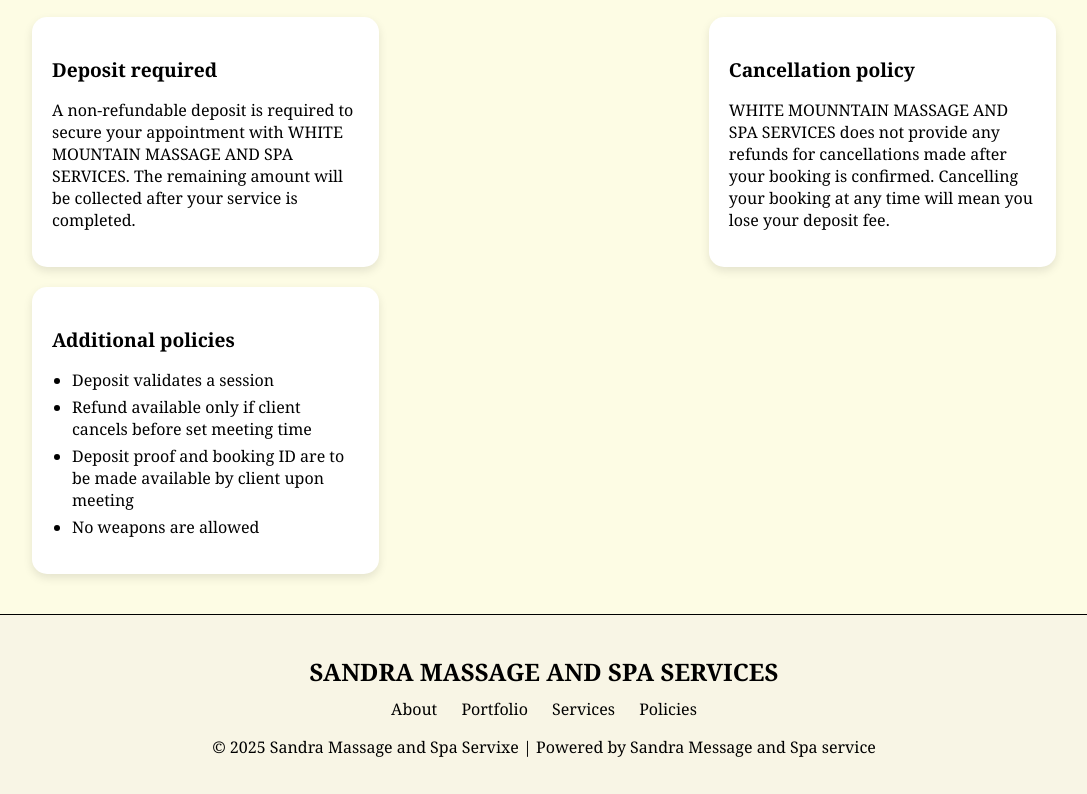
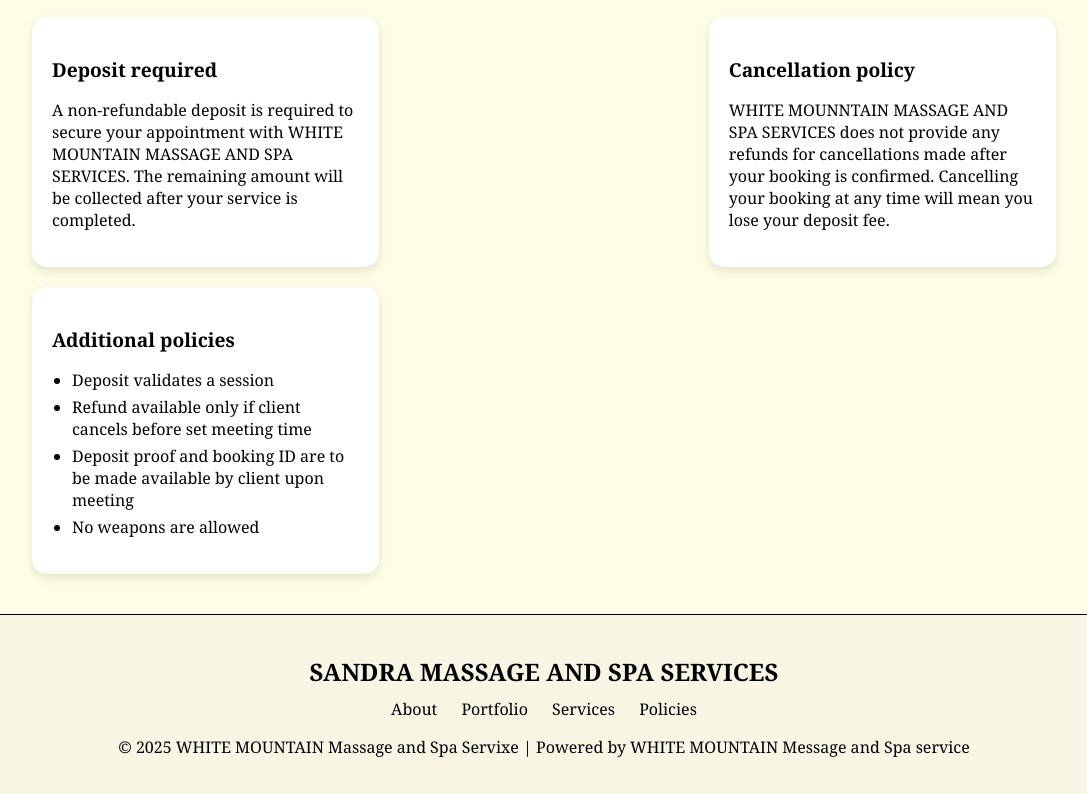
Before and after one commit to Phemmy08/Booking-Page, a plain HTML site: page index.html in a window 1280 px wide. Shown: the part 3355-4149 px from the top of the page, without its empty margins (96-1183 px from the left). Drawn offline with Linux system fonts and the light colour scheme.

Commit message:
Initial Commit

```diff
--- a/index.html
+++ b/index.html
@@ -172,7 +172,7 @@
             <a href="#">Services</a>
             <a href="#">Policies</a>
         </nav>
-        <p>&copy; 2025 Sandra Massage and Spa Servixe | Powered by Sandra Message and Spa service</p>
+        <p>&copy; 2025 WHITE MOUNTAIN Massage and Spa Servixe | Powered by WHITE MOUNTAIN Message and Spa service</p>
         </div>
     </footer>
 
```
